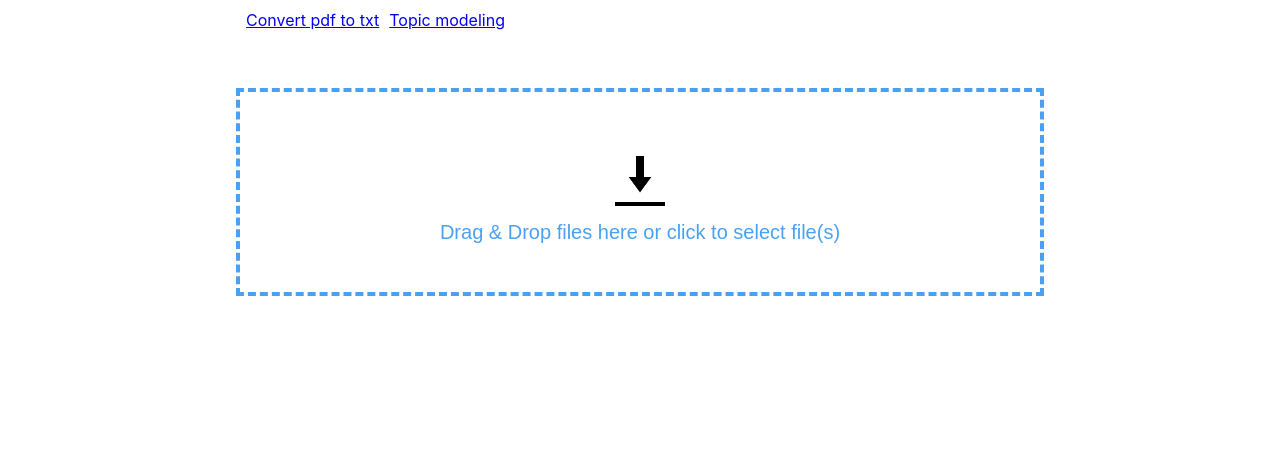
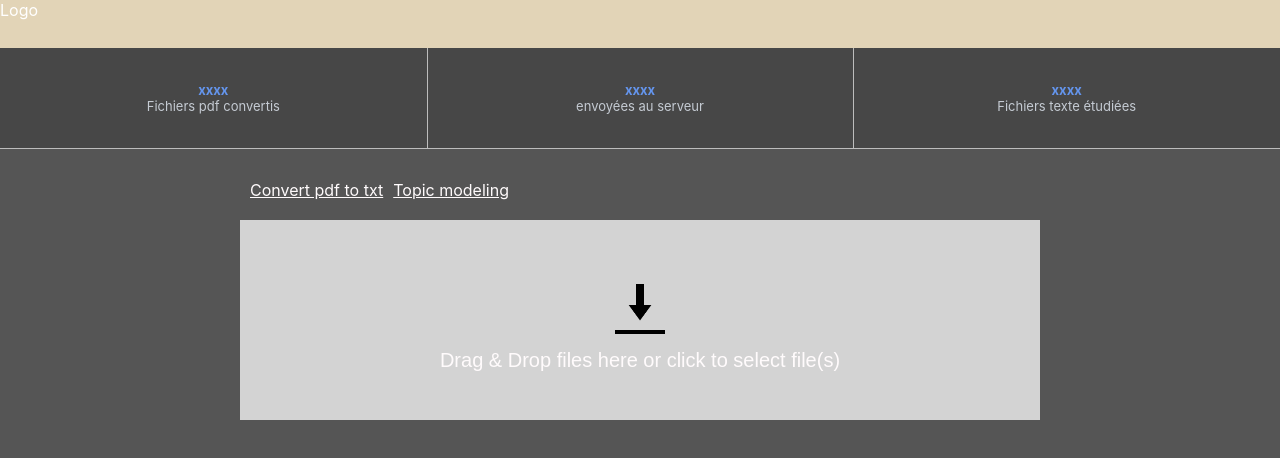
Before and after one commit to Littleyns/Web-Topic-Modeling, a React (Create React App) app: page / in a window 1280 px wide. Shown: the top 458 px of the page. Built offline with nearby package versions, Linux system fonts and the light colour scheme.

Commit message:
let's style a bit

```diff
--- a/src/App.css
+++ b/src/App.css
@@ -1,13 +1,17 @@
+*{
+  margin:0;
+  padding:0;
+}
 .title {
   font-size: 2rem;
   text-align: center !important;
   margin-top: 10%;
-  color: #4aa1f3;
+  color: #FFFBFC;
   font-weight: bold;
 }
 
 .content {
-  background-color: white;
+  background-color: #555555;
   min-height: 100vh;
   display: flex;
   flex-direction: column;
@@ -16,9 +20,76 @@
 }
 
 .navbar{
-  position:fixed;
-  top:10px;
+  position:relative;
+  top:-220px;
+  color:#FFFBFC;
+
 }
 .navbar > *{
   margin-left:10px;
+  color:#FFFBFC;
+
 }
+.header{
+  position:fixed;
+  top:0;
+  width:100%;
+  background-color:#E2D4B7;
+  height:6%;
+  color:white;
+
+}
+.under-header{
+  display:grid;
+  grid-template-columns: repeat(3, 1fr);
+  position:fixed;
+  top:6%;
+  height:100px;
+  width:100%;
+  background-color:#474747 ;
+  border-bottom-style:groove;
+  border-bottom-color:#BDBDBD;
+  border-bottom-width:0.05em;
+}
+#converted{
+grid-column:1;
+width:100%;
+height:100px;
+border-right-style:groove;
+border-right-color:#BDBDBD;
+border-right-width:0.05em;
+}
+#gigabyte{
+  grid-column:2;
+  width:100%;
+height:100px;
+border-right-style:groove;
+border-right-color:#BDBDBD;
+border-right-width:0.05em;
+
+}
+#tm{
+  grid-column:3;
+  width:100%;
+height:100px;
+
+}
+.stats{
+  color:#C5CBD3;
+  font-size:13px;
+  display:flex;
+  flex-direction:column;
+  justify-content:center;
+  align-items:center;
+
+
+}
+.var{
+color:cornflowerblue;
+font-weight:bold;
+
+}
+.main{
+ position:absolute;
+ top:50%;
+}
--- a/src/App.js
+++ b/src/App.js
@@ -9,9 +9,17 @@ function App() {
 
   return (
     <div>
+
       <div className="content">
-
-
+      <div className="header">
+        <p>Logo</p>
+      </div>
+      <div className="under-header">
+        <div id="converted" className="stats"><span className="var">xxxx</span>Fichiers pdf convertis</div>
+        <div id="gigabyte" className="stats"><span className="var">xxxx</span>envoyées au serveur</div>
+        <div id="tm" className="stats"><span className="var">xxxx</span>Fichiers texte étudiées</div>
+      </div>
+      <div className="main">
         <BrowserRouter>
         <div>
           <nav className="navbar">
@@ -27,6 +35,7 @@ function App() {
         </div>
       </BrowserRouter>
       </div>
+      </div>
     </div>
   );
 }
--- a/src/dropzone/Dropzone.css
+++ b/src/dropzone/Dropzone.css
@@ -6,7 +6,7 @@
     color: white;
     text-transform: uppercase;
     outline: none;
-    background-color: #4aa1f3;
+    background-color: #FFFBFC;
     font-weight: bold;
     padding: 8px 15px;
     margin-bottom: 5px;
@@ -28,7 +28,9 @@
     margin: 0;
     width: 800px;
     height: 200px;
-    border: 4px dashed #4aa1f3;
+    background-color: lightgray;
+    border-width:0.08rem;
+
 }
 
 .upload-icon {
@@ -43,7 +45,7 @@
 
 .drop-message {
     text-align: center;
-    color: #4aa1f3;
+    color: #FFFBFC;
     font-family: Arial;
     font-size: 20px;
 }
@@ -102,7 +104,7 @@
     border-radius: 2px;
     box-shadow: 1px 1px 2px #abc;
     color: #fff;
-    background: #0080c8;
+    background: #FFFBFC;
     text-transform: uppercase;
 }
 
@@ -110,7 +112,7 @@
     display: inline-block;
     vertical-align:top;
     margin-left: 50px;
-    color: #4aa1f3;
+    color: #FFFBFC;
 }
 
 .file-error {
--- a/src/dropzone/DropzoneUnique.js
+++ b/src/dropzone/DropzoneUnique.js
@@ -19,14 +19,14 @@ function DropzoneUnique() {
             await axios.post('/train/uploadunique/',formData)
             setShowResult(true);
             document.getElementsByClassName('Similarity__result')[0].style.display='block';
-            axios({
+            await axios({
                 url:'http://127.0.0.1:8000/train/uploadunique/getresult',
                 method:'GET',
             }).then((resp)=>{
 
 
 
-
+                   console.log(resp.data)
                    resp.data.map(m=>{
                     let p = document.createElement('p')
                     let key = Object.keys(m)[0]
--- a/src/index.js
+++ b/src/index.js
@@ -5,7 +5,9 @@ import App from './App';
 
 ReactDOM.render(
   <React.StrictMode>
+
     <App />
+
   </React.StrictMode>,
   document.getElementById('root')
 );
```
